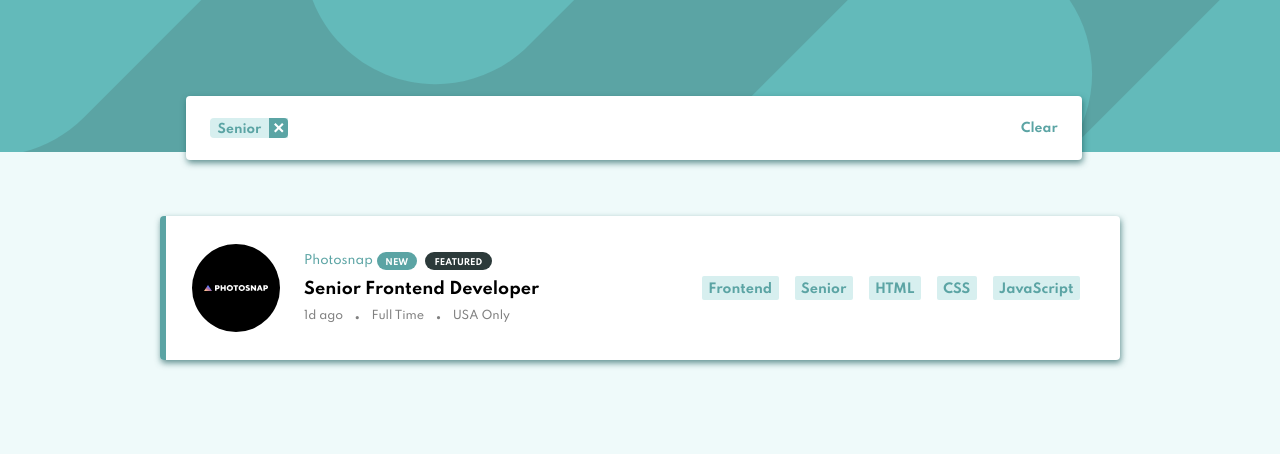
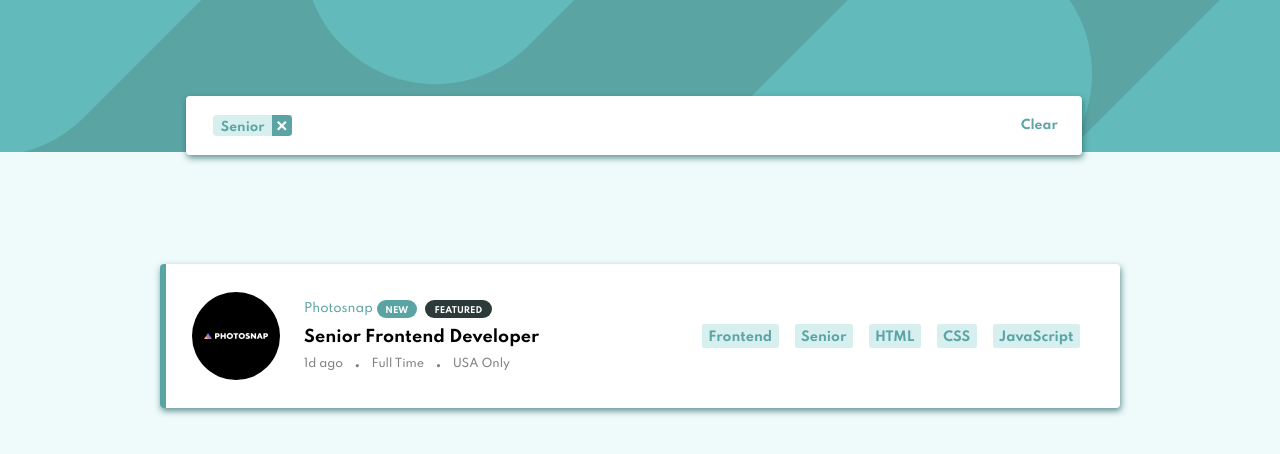
Before and after one commit to TheNathanN/job-board, a React (Create React App) app: page / in a window 1280 px wide. Both pictures are taken after a click on the element "Senior". Shown: the top 454 px of the page. Built offline with nearby package versions, Linux system fonts and the light colour scheme.

Commit message:
Add Flex Wrap to Filter Bar

```diff
--- a/src/App.js
+++ b/src/App.js
@@ -72,6 +72,7 @@ const Container = styled.div`
   .header {
     background-color: hsl(180, 29%, 50%);
     height: 9.5rem;
+    margin-bottom: 4rem;
     .image {
       background-image: url('/images/bg-header-desktop.svg');
       background-repeat: no-repeat;
--- a/src/components/FilterItems.js
+++ b/src/components/FilterItems.js
@@ -45,7 +45,7 @@ const Container = styled.div`
   display: flex;
   align-items: center;
   justify-content: center;
-  margin-right: 1rem;
+  margin: 0.2rem;
   background-color: hsl(180deg 43% 89%);
   height: 1.3rem;
   padding-left: 0.5rem;
--- a/src/components/Listings.js
+++ b/src/components/Listings.js
@@ -22,7 +22,7 @@ export default Listings;
 const ListingContainer = styled.div`
   width: 75%;
   height: 9rem;
-  margin: 1rem 0 3rem;
+  margin: 0 0 4rem;
   border-radius: 4px;
   background-color: white;
   box-shadow: 1px 3px 6px #1c5d5dab;
--- a/src/components/TagFilter.js
+++ b/src/components/TagFilter.js
@@ -35,17 +35,18 @@ const Container = styled.div`
   justify-content: space-between;
   background-color: white;
   width: 70%;
-  height: 4rem;
+
   position: absolute;
   box-shadow: 1px 3px 6px #1c5d5dab;
   left: 14.5%;
   top: 12%;
   border-radius: 4px;
-  padding: 0 1.5rem;
+  padding: 1rem 1.5rem;
   z-index: 2;
 
   .tag-container {
     display: flex;
+    flex-wrap: wrap;
   }
 
   p {
```
